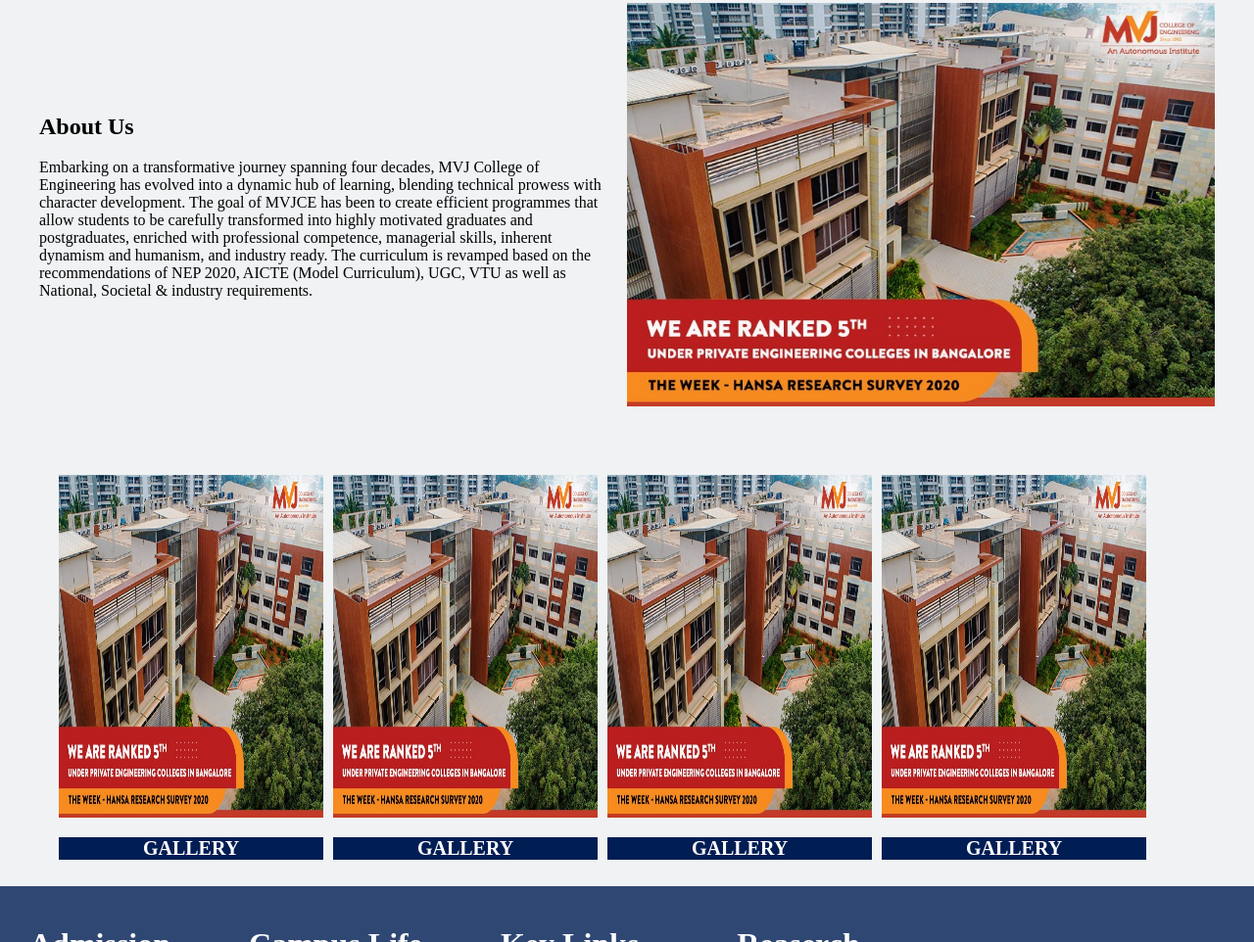
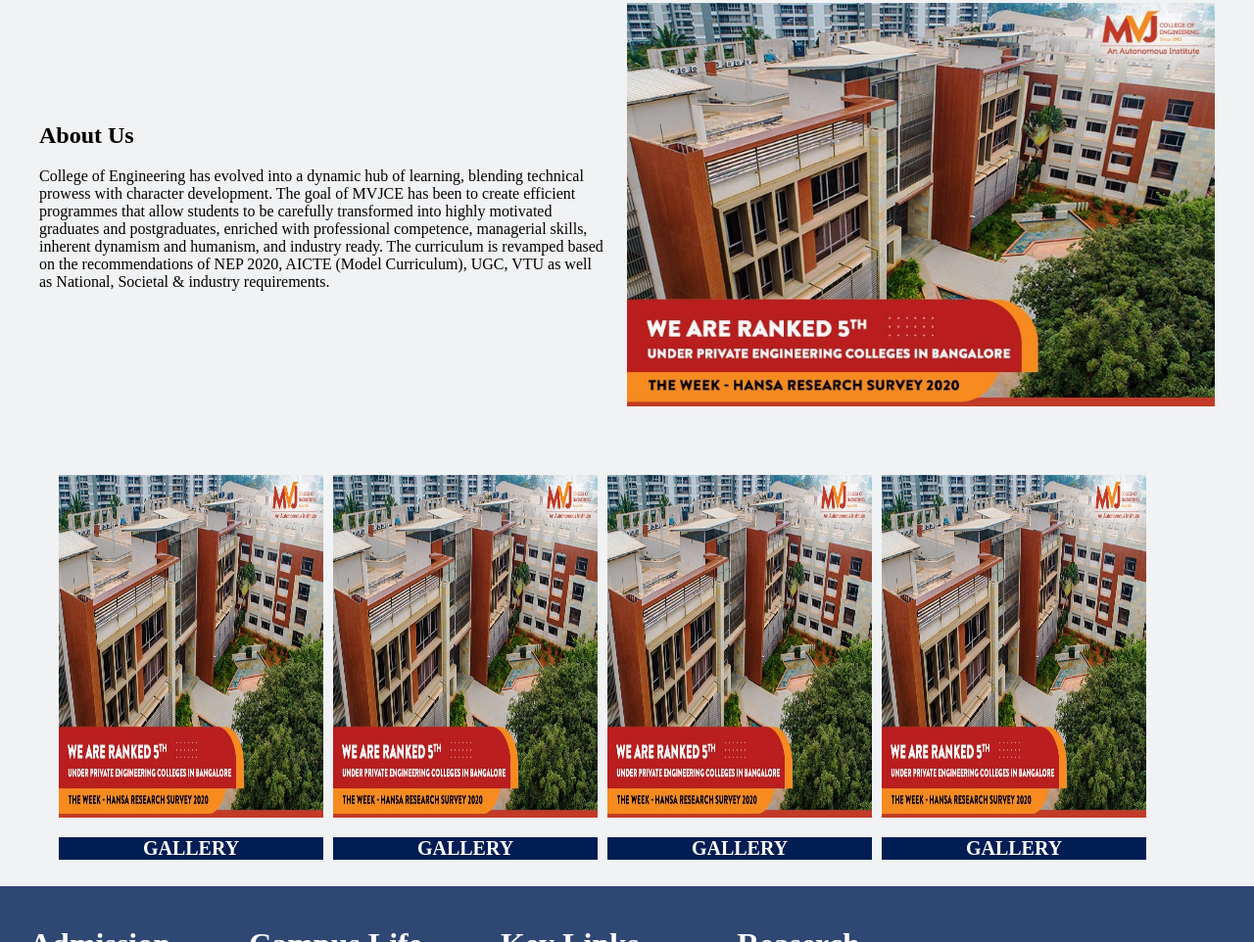
Before and after one commit to Yashu9844/webapp, a plain HTML site: page index.html in a window 1280 px wide. Shown: the part 803-1765 px from the top of the page at 98% size. Drawn offline with Linux system fonts and the light colour scheme; files whose address does not match are found by name.

Commit message:
yes commit

```diff
--- a/index.html
+++ b/index.html
@@ -65,7 +65,6 @@
         <div class="">
           <h2>About Us</h2>
           <p>
-            Embarking on a transformative journey spanning four decades, MVJ
             College of Engineering has evolved into a dynamic hub of learning,
             blending technical prowess with character development. The goal of
             MVJCE has been to create efficient programmes that allow students to
```
